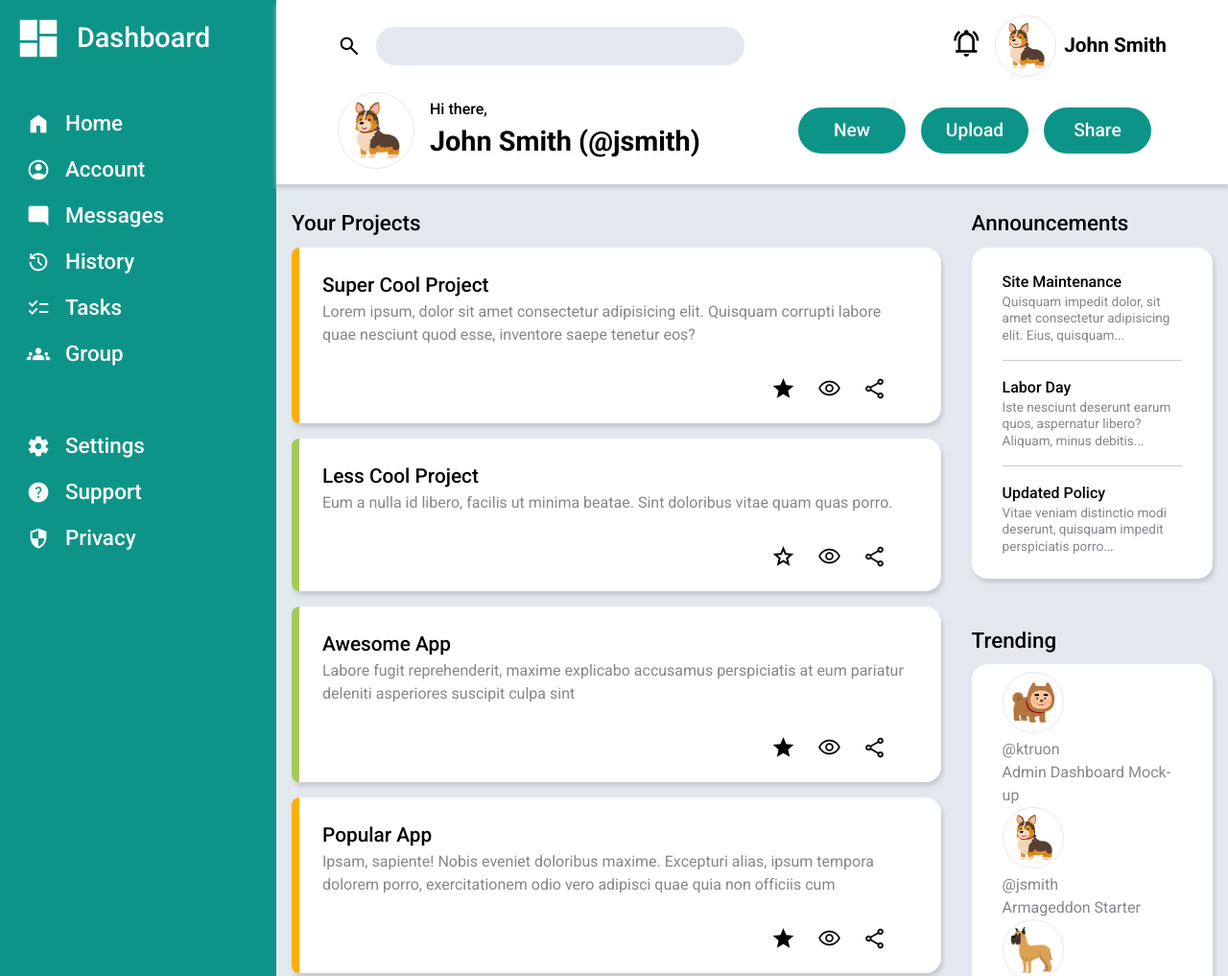
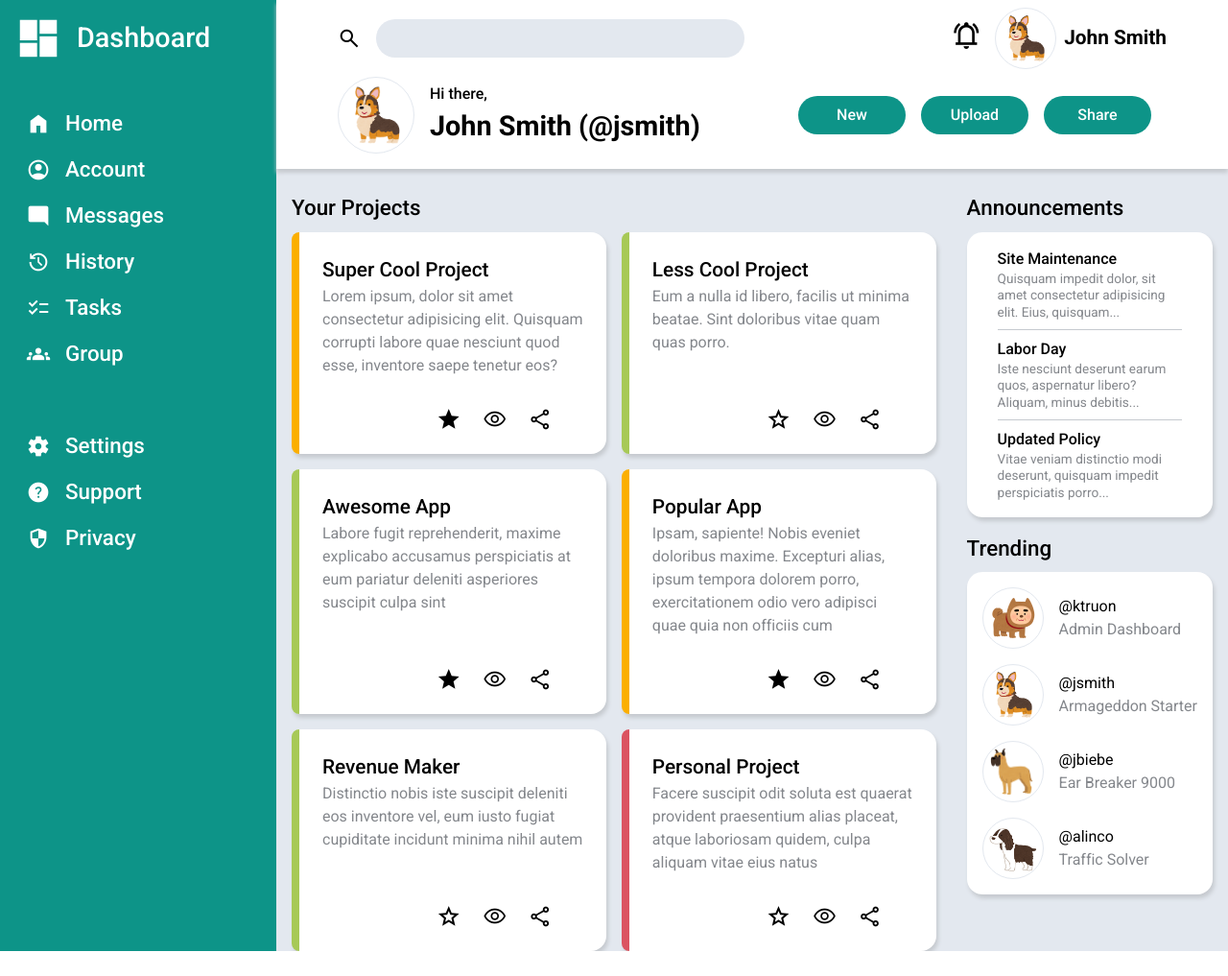
Before and after one commit to KevinTruong13/admin_dashboard, a website: page index.html in a window 1280 px wide. Shown: the top 1017 px of the page at 96% size. After the commit the page ends 991 px from the top, so only its background shows below. Drawn offline with nearby package versions, Linux system fonts and the light colour scheme.

Commit message:
Add trending panel styling

```diff
--- a/index.html
+++ b/index.html
@@ -187,7 +187,7 @@
                     <button class="profile-picture youkai"></button>
                     <div>
                         <p class="user-name">@ktruon</p>
-                        <p>Admin Dashboard Mock-up</p>
+                        <p>Admin Dashboard</p>
                     </div>
                 </li>
                 <li>
--- a/spreadsheets/style.scss
+++ b/spreadsheets/style.scss
@@ -117,8 +117,8 @@ header {
 
     display: grid;
     grid-template: auto auto / 1fr repeat(3, 8rem);
-    padding: 1rem 4rem;
-    row-gap: 1rem;
+    padding: .5rem 4rem 1rem;
+    row-gap: .5rem;
     box-shadow: 0 4px 4px var(--grey-medium);
     position: relative;
     z-index: 2;
@@ -173,8 +173,8 @@ label[for="search"] {
 }
 
 .profile-picture {
-    min-height: var(--profile-picture-size);
     min-width: var(--profile-picture-size);
+    aspect-ratio: 1;
     border: var(--grey-color) solid 1px;
     border-radius: 50%;
     background-size: 80%;
@@ -220,11 +220,11 @@ label[for="search"] {
     background-color: var(--main-color);
     border: none;
     border-radius: 24px;
-    min-height: 3rem;
+    min-height: 2.5rem;
     max-width: 7rem;
     color: white;
     font-weight: 500;
-    font-size: 1.2rem;
+    font-size: 1rem;
 }
 
 main {
@@ -233,7 +233,11 @@ main {
     grid-template: auto 1fr / 2.5fr 1fr;
 
     >div {
-        padding: 1.5rem 1rem;
+        padding: 1.5rem 1rem 0;
+    }
+
+    >div:last-child {
+        padding: 1rem 1rem;
     }
 
     h1 {
@@ -258,7 +262,7 @@ main {
 
 section {
     display: grid;
-    grid-template-columns: repeat(auto-fill, minmax(40ch, 1fr));
+    grid-template-columns: repeat(auto-fill, minmax(30ch, 1fr));
     gap: 1rem;
 
     h2 {
@@ -306,8 +310,6 @@ ul {
 }
 
 .announcement-list {
-
-
     h2 {
         font-size: 1rem;
         font-weight: 500;
@@ -323,6 +325,32 @@ ul {
     }
 
     li {
-        padding: 1rem 0;
+        padding: .5rem 0;
     }
 }
+
+.trending-project-list {
+    display: grid;
+    gap: 1rem;
+    padding: 1rem;
+
+    li {
+        display: grid;
+        grid-auto-flow: column;
+        grid-auto-columns: max-content;
+        gap: 1rem;
+
+        >div {
+            display: grid;
+            align-content: center;
+        }
+    }
+
+    .profile-picture {
+        max-width: 3rem;
+    }
+}
+
+.user-name {
+    color: black;
+}
```
Also changed, not shown: spreadsheets/style.css, 1 other file.
